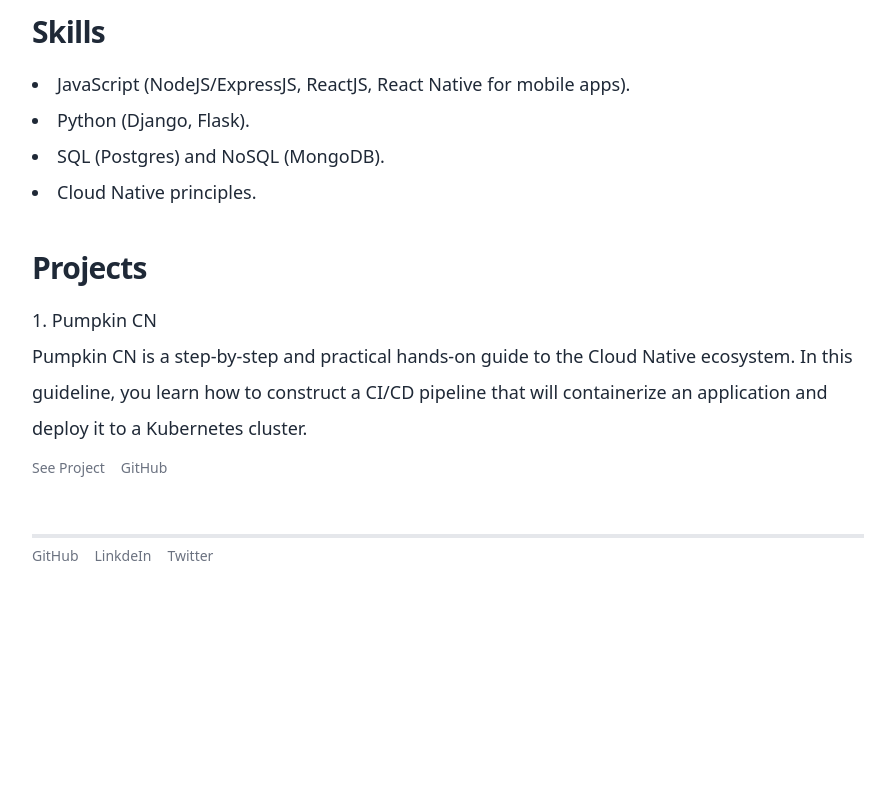
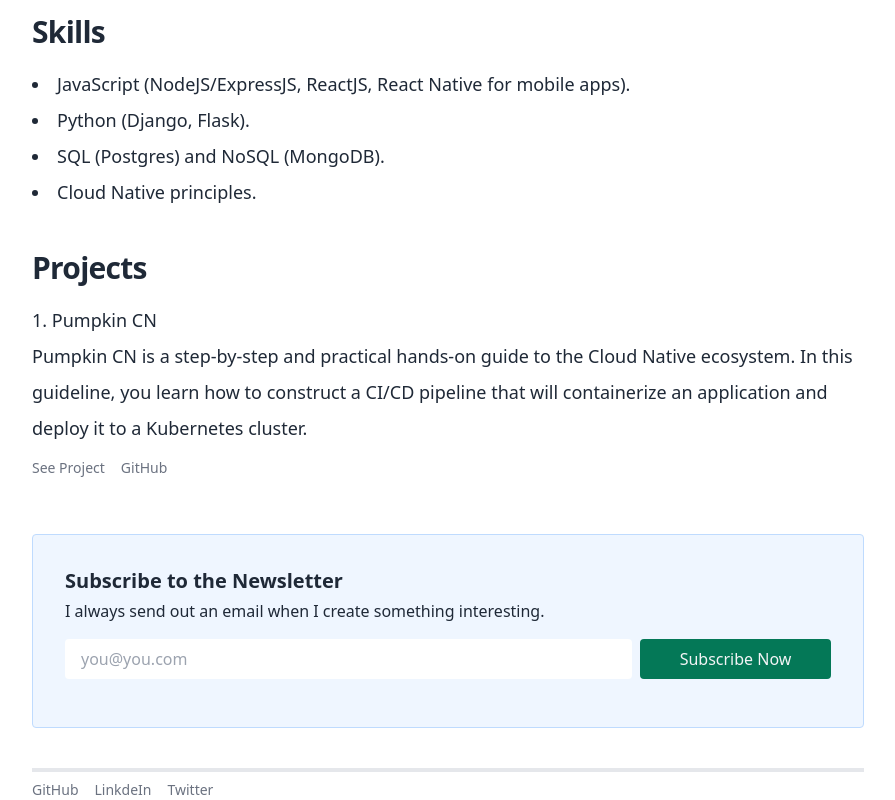
Before and after one commit to mwinel/nelsonmurungi.com, a Next.js app: page / in a window 1280 px wide. Shown: the part 418-1218 px from the top of the page, without its empty margins (192-1087 px from the left). Before the commit the page ends 984 px from the top, so only its background shows below. Built offline with nearby package versions, Linux system fonts and the light colour scheme.

Commit message:
Add subscription component

```diff
--- /dev/null
+++ b/components/Subscribe.js
@@ -0,0 +1,40 @@
+const Subscribe = () => {
+  return (
+    <div className="border border-blue-200 rounded p-4 lg:p-8 my-4 w-full dark:border-gray-800 bg-blue-50 dark:bg-gray-700">
+      <p className="text-lg md:text-xl font-bold text-gray-800 dark:text-gray-100">
+        Subscribe to the Newsletter
+      </p>
+      <p className="my-1 text-gray-800 dark:text-gray-300">
+        I always send out an email when I create something interesting.
+      </p>
+      <form className=" my-4 flex flex-col lg:flex-row justify-between">
+        <input
+          // ref={inputEl}
+          aria-label="Email for newsletter"
+          placeholder="you@you.com"
+          type="email"
+          autoComplete="email"
+          required
+          className="px-4 py-2 focus:ring-blue-500 focus:border-blue-500 block w-full border-gray-300 rounded bg-white dark:bg-gray-800 text-gray-900 dark:text-gray-100"
+        />
+        <button
+          className="flex items-center justify-center p-2 font-medium bg-green-700 text-gray-100 rounded mt-1 lg:mt-0 lg:w-64 lg:ml-2"
+          type="submit"
+        >
+          Subscribe Now
+          {/* {form.state === 'loading' ? <LoadingSpinner /> : 'Subscribe'} */}
+        </button>
+      </form>
+      {/* {form.state === 'error' ? (
+        <ErrorMessage>{form.message}</ErrorMessage>
+      ) : form.state === 'success' ? (
+        <SuccessMessage>{form.message}</SuccessMessage>
+      ) : (
+        <p className="text-sm text-gray-800 dark:text-gray-200">
+        </p>
+      )} */}
+    </div>
+  );
+};
+
+export default Subscribe;
--- a/pages/index.js
+++ b/pages/index.js
@@ -3,6 +3,7 @@ import Link from "next/link";
 import PageLayout from "../layout/PageLayout";
 import SectionTitle from "../components/SectionTitle";
 import ExternalLink from "../components/ExternalLink";
+import Subscribe from "../components/Subscribe";
 
 const skills = [
   {
@@ -104,6 +105,12 @@ const Home = () => {
             ))}
           </ul>
         </div>
+
+        {/* Newsletter Subscription */}
+        <div className="mt-4 lg:mt-10">
+          {/* <SectionTitle>Projects</SectionTitle> */}
+          <Subscribe />
+        </div>
       </PageLayout>
     </>
   );
```
